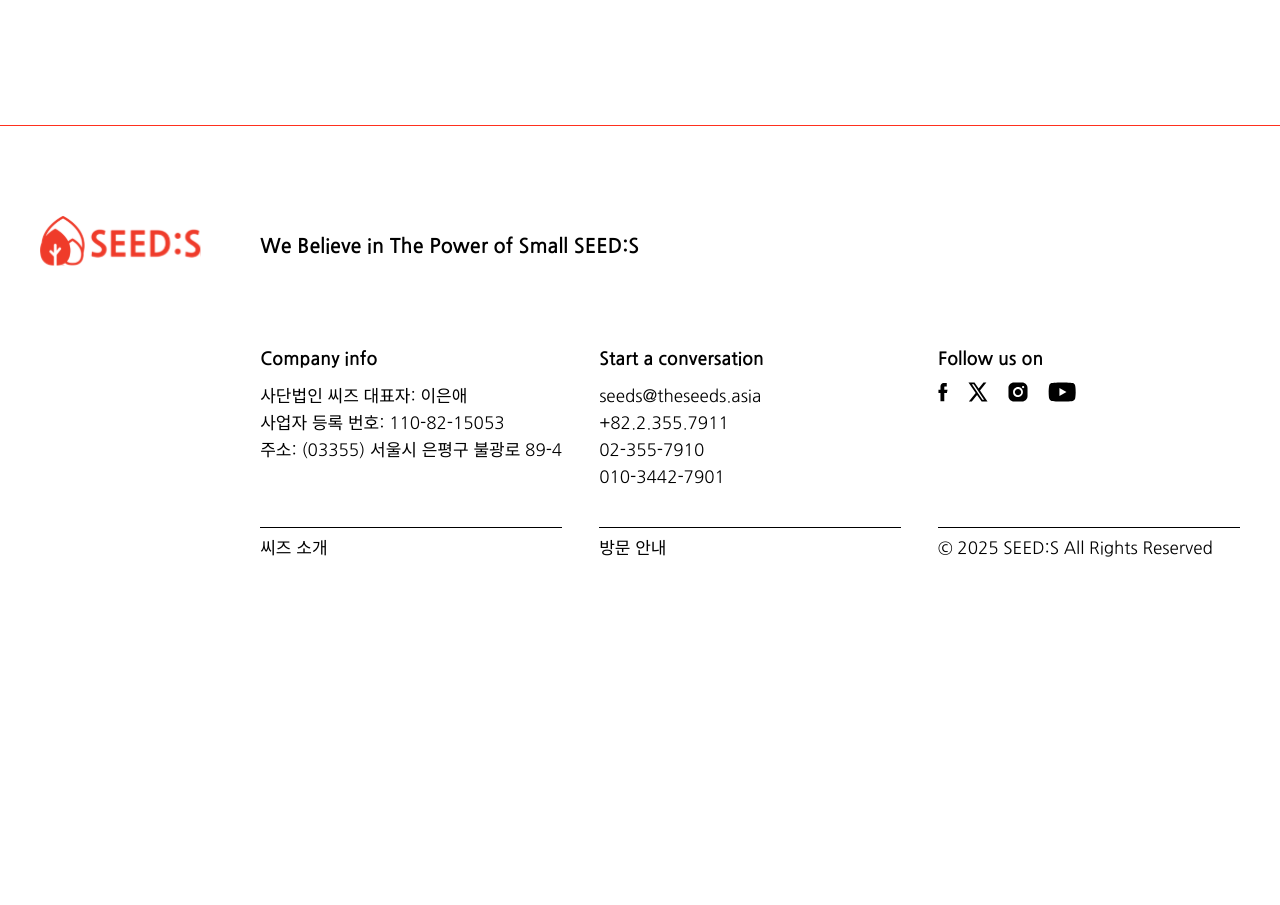
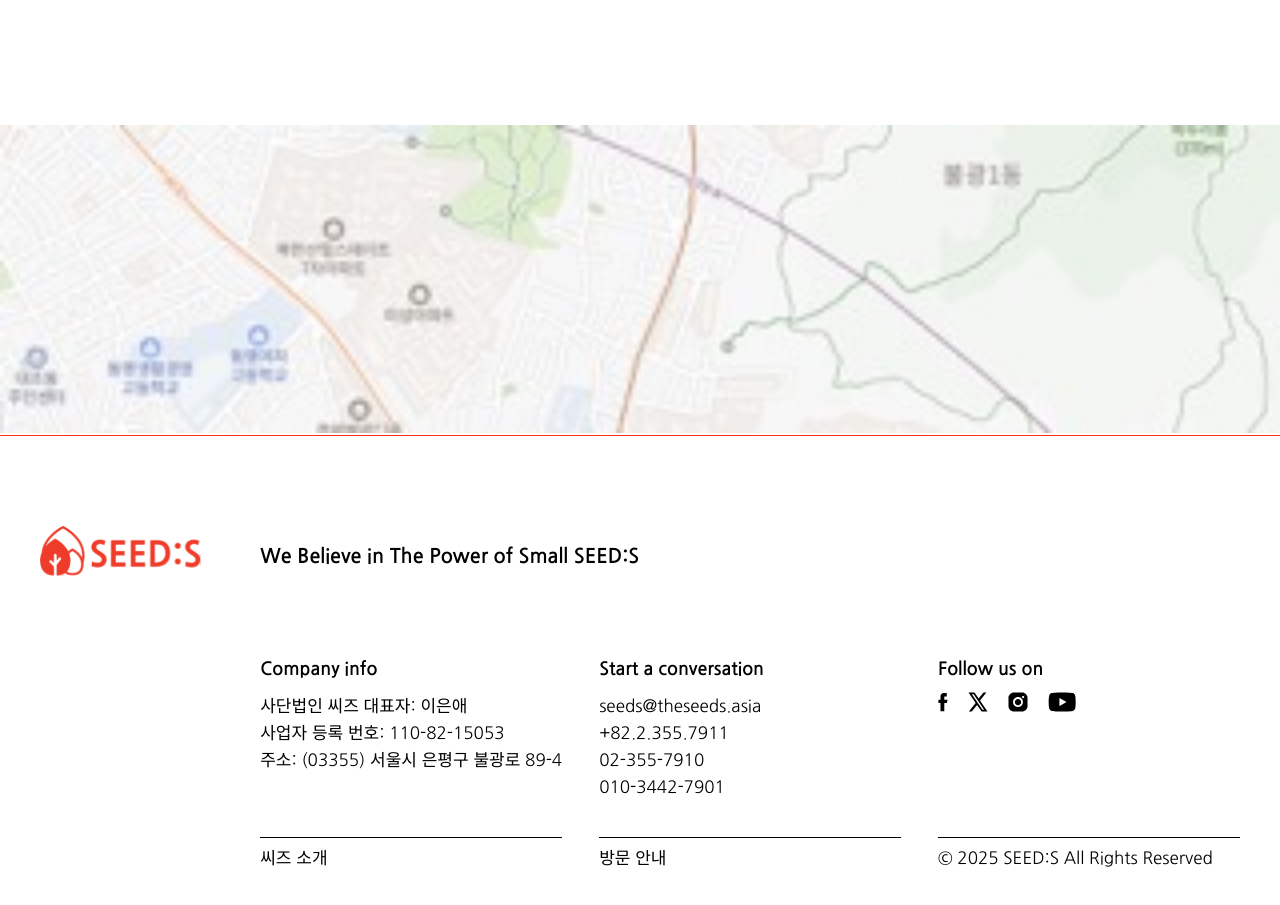
Before and after one commit to sparklaunch/ratatouille, a Next.js app: page /communication/direction in a window 1280 px wide. Shown: the part 820-1725 px from the top of the page. Before the commit the page ends 1463 px from the top, so only its background shows below. Built offline with nearby package versions, Linux system fonts and the light colour scheme.

Commit message:
Add map.

```diff
--- a/src/app/communication/direction/page.tsx
+++ b/src/app/communication/direction/page.tsx
@@ -42,6 +42,9 @@ export default function DirectionPage() {
                 </div>
             </div>
         </div>
+        <div className={styles.mapContainer}>
+            <Image src="/images/Map.jpg" alt="두더집 위치" fill />
+        </div>
         <Footer />
     </>;
 }
--- a/src/app/communication/direction/style.module.scss
+++ b/src/app/communication/direction/style.module.scss
@@ -33,7 +33,7 @@
 }
 
 .addressContainer {
-    width: 1200px;
+    width: 100%;
     display: flex;
     flex-direction: row;
     height: 300px;
@@ -67,3 +67,9 @@
         line-height: 24px;
     }
 }
+
+.mapContainer {
+    & > img {
+        position: relative !important;
+    }
+}
```
Also changed, not shown: public/images/Map.jpg (added).
